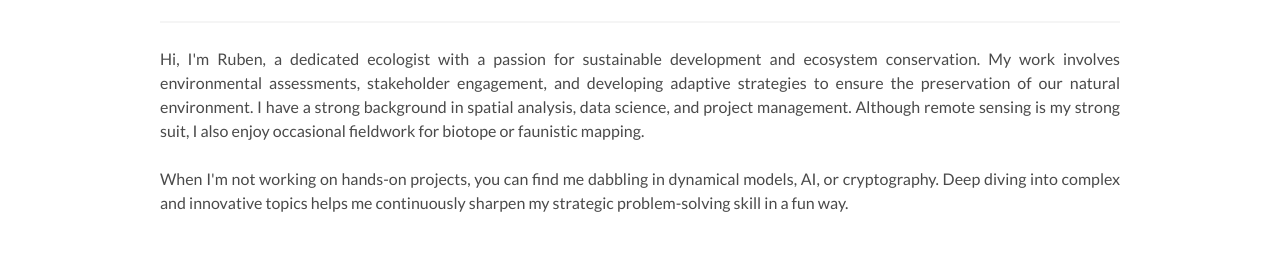
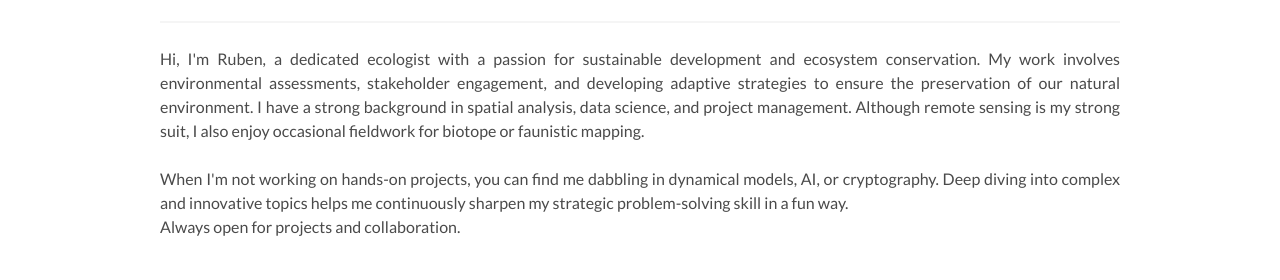
Before and after one commit to rbnmj/rbnmj.github.io, a plain HTML site: page index.html in a window 1280 px wide. Shown: the part 340-620 px from the top of the page. Drawn offline with Linux system fonts and the light colour scheme.

Commit message:
Update index.html

```diff
--- a/index.html
+++ b/index.html
@@ -90,7 +90,7 @@
     <div class="container">
       <h1 class="title">About Me</h1>
       <hr />
-      <p class="justified-text">Hi, I'm Ruben, a dedicated ecologist with a passion for sustainable development and ecosystem conservation. My work involves environmental assessments, stakeholder engagement, and developing adaptive strategies to ensure the preservation of our natural environment. I have a strong background in spatial analysis, data science, and project management. Although remote sensing is my strong suit, I also enjoy occasional fieldwork for biotope or faunistic mapping. <br><br> When I'm not working on hands-on projects, you can find me dabbling in dynamical models, AI, or cryptography. Deep diving into complex and innovative topics helps me continuously sharpen my strategic problem-solving skill in a fun way.</p>
+      <p class="justified-text">Hi, I'm Ruben, a dedicated ecologist with a passion for sustainable development and ecosystem conservation. My work involves environmental assessments, stakeholder engagement, and developing adaptive strategies to ensure the preservation of our natural environment. I have a strong background in spatial analysis, data science, and project management. Although remote sensing is my strong suit, I also enjoy occasional fieldwork for biotope or faunistic mapping. <br><br> When I'm not working on hands-on projects, you can find me dabbling in dynamical models, AI, or cryptography. Deep diving into complex and innovative topics helps me continuously sharpen my strategic problem-solving skill in a fun way. <br>Always open for projects and collaboration.</p>
     </div>
   </section>
   <section class="section">
```
